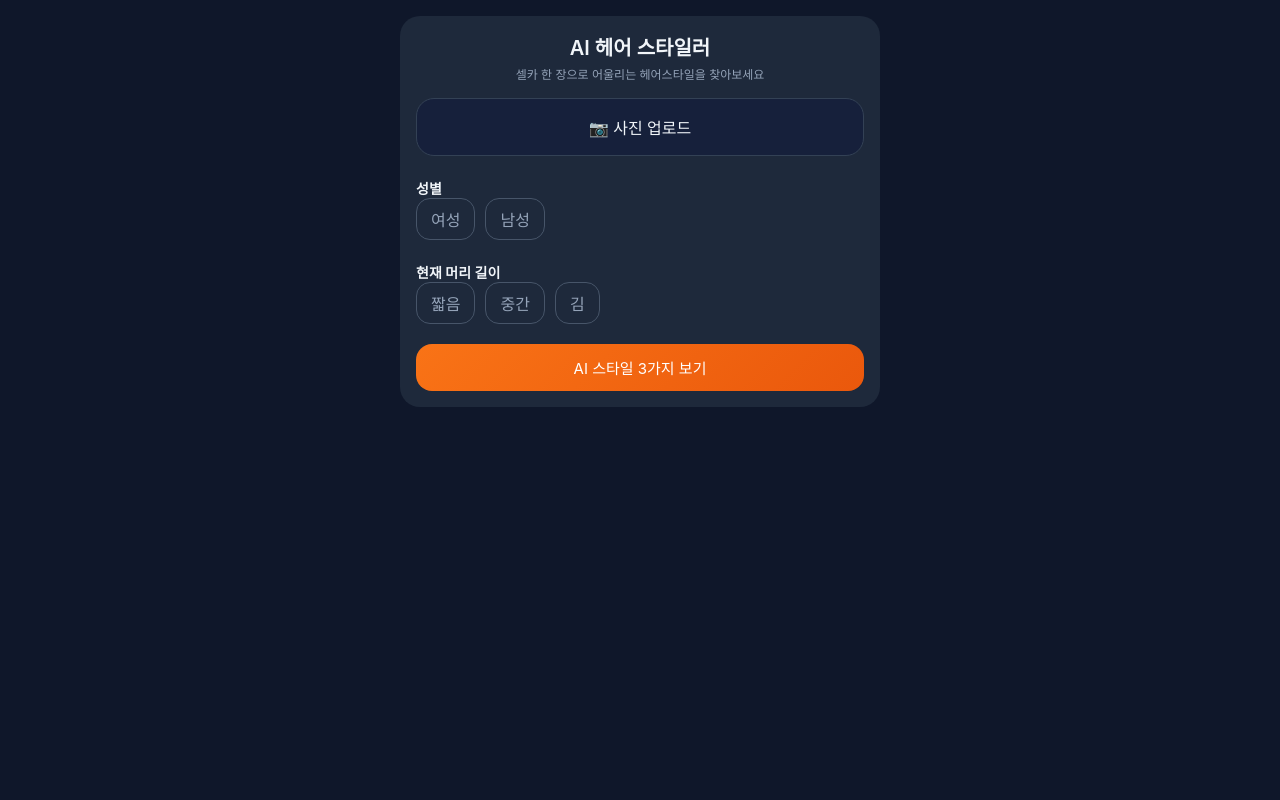
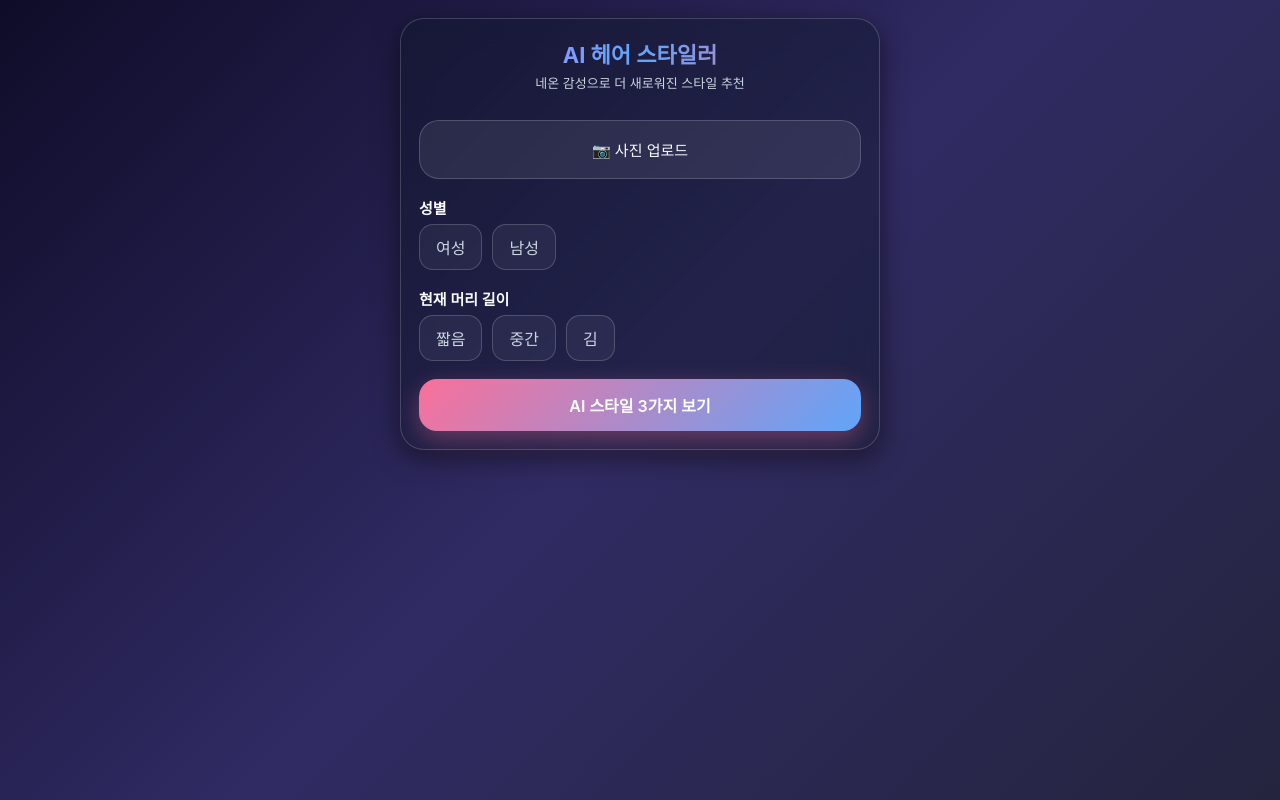
Before and after one commit to wkh7997-ship-it/ai-hair-stylist, a website: page public/index.html in a window 1280 px wide. Drawn offline with Linux system fonts and the light colour scheme.

Commit message:
Update index.html

```diff
--- a/public/index.html
+++ b/public/index.html
@@ -7,107 +7,155 @@
 
   <style>
     :root {
-      --accent: #f97316;
-      --accent-strong: #ea580c;
-      --text: #f1f5f9;
-      --text-sub: #94a3b8;
+      --neon1: #c084fc;
+      --neon2: #60a5fa;
+      --neon3: #fa709a;
+      --glass: rgba(255,255,255,0.08);
+      --border: rgba(255,255,255,0.18);
+      --text: #f8fafc;
+      --text-sub: #cbd5e1;
+      --primary: #a855f7;
+      --primary-strong: #9333ea;
     }
-    * { margin:0; padding:0; box-sizing:border-box; font-family:-apple-system, BlinkMacSystemFont, system-ui, sans-serif; }
+
+    * { margin:0; padding:0; box-sizing:border-box; font-family:-apple-system, BlinkMacSystemFont, system-ui; }
 
     body {
-      background:#0f172a;
-      padding:16px;
-      display:flex;
-      justify-content:center;
-      color:var(--text);
+      background: linear-gradient(135deg, #0f0c29, #302b63, #24243e);
+      min-height: 100vh;
+      padding: 18px;
+      display: flex;
+      justify-content: center;
+      align-items: flex-start;
+      color: var(--text);
     }
 
     .app {
-      width:100%;
-      max-width:480px;
-      background:#1e293b;
-      border-radius:20px;
-      padding:16px;
-      display:flex;
-      flex-direction:column;
-      gap:16px;
+      width: 100%;
+      max-width: 480px;
+      background: rgba(15, 23, 42, 0.4);
+      border: 1px solid var(--border);
+      border-radius: 24px;
+      backdrop-filter: blur(16px);
+      padding: 18px;
+      box-shadow: 0 8px 26px rgba(0,0,0,0.5);
+      display: flex;
+      flex-direction: column;
+      gap: 18px;
     }
 
-    header { text-align:center; }
-    header .title { font-size:20px; font-weight:600; }
-    header .sub { font-size:12px; color:var(--text-sub); margin-top:4px; }
+    header {
+      text-align: center;
+      padding-bottom: 10px;
+    }
 
+    .title {
+      font-size: 22px;
+      font-weight: 700;
+      background: linear-gradient(90deg, var(--neon1), var(--neon2), var(--neon3));
+      -webkit-background-clip: text;
+      -webkit-text-fill-color: transparent;
+    }
+
+    .sub { font-size: 13px; color: var(--text-sub); margin-top: 4px; }
+
+    /* 업로드 박스 */
     .upload-box {
-      background:#16203b;
-      border:1px solid #334155;
-      border-radius:18px;
-      padding:16px;
-      text-align:center;
-      cursor:pointer;
+      padding: 18px;
+      border-radius: 20px;
+      border: 1px solid var(--border);
+      background: var(--glass);
+      text-align: center;
+      cursor: pointer;
+      transition: 0.2s;
+    }
+
+    .upload-box:hover {
+      background: rgba(255,255,255,0.12);
     }
 
     .img-preview {
-      width:100%;
-      max-width:180px;
-      margin:10px auto 0;
-      border-radius:12px;
-      border:1px solid #64748b;
-      display:none;
-      object-fit:contain;
+      width: 100%;
+      max-width: 180px;
+      margin: 10px auto 0;
+      border-radius: 14px;
+      border: 1px solid var(--border);
+      display: none;
+      object-fit: contain;
     }
-    #photoInput { display:none; }
 
-    .section-title { font-size:14px; font-weight:600; margin-top:6px; }
-    .select-group { display:flex; flex-wrap:wrap; gap:10px; }
+    #photoInput { display: none; }
+
+    .section-title {
+      font-size: 15px;
+      font-weight: 600;
+      margin-bottom: 6px;
+    }
+
+    .select-group {
+      display: flex;
+      flex-wrap: wrap;
+      gap: 10px;
+    }
 
     .select-btn {
-      padding:8px 14px;
-      border-radius:14px;
-      border:1px solid #475569;
-      background:#1e293b;
-      color:var(--text-sub);
-      cursor:pointer;
+      padding: 10px 16px;
+      border-radius: 14px;
+      background: rgba(255,255,255,0.05);
+      border: 1px solid var(--border);
+      color: var(--text-sub);
+      cursor: pointer;
+      transition: 0.2s;
     }
 
     .select-btn.active {
-      background:linear-gradient(135deg, var(--accent), var(--accent-strong));
-      border:none;
-      color:#fff;
+      background: linear-gradient(135deg, var(--neon1), var(--neon2));
+      color: white;
+      border: none;
+      box-shadow: 0 4px 14px rgba(192,132,252,0.4);
     }
 
+    /* 버튼 */
     .go-btn {
-      padding:13px;
-      border-radius:16px;
-      border:none;
-      background:linear-gradient(135deg, var(--accent), var(--accent-strong));
-      color:#fff;
-      font-size:15px;
-      cursor:pointer;
-      margin-top:4px;
+      padding: 14px;
+      border-radius: 18px;
+      font-size: 16px;
+      border: none;
+      font-weight: 600;
+      cursor: pointer;
+      background: linear-gradient(135deg, var(--neon3), var(--neon2));
+      color: white;
+      box-shadow: 0 8px 24px rgba(250,112,154,0.35);
+      transition: 0.2s;
+    }
+
+    .go-btn:active {
+      transform: scale(0.97);
     }
 
     /* 로딩 오버레이 */
     #loadingOverlay {
-      display:none;
-      position:fixed;
-      top:0; left:0;
-      width:100%; height:100%;
-      background:rgba(0,0,0,0.55);
-      backdrop-filter:blur(4px);
-      z-index:9999;
-      justify-content:center;
-      align-items:center;
+      display: none;
+      position: fixed;
+      z-index: 9999;
+      top: 0; left: 0;
+      width: 100%; height: 100%;
+      backdrop-filter: blur(4px);
+      background: rgba(0,0,0,0.55);
+      justify-content: center;
+      align-items: center;
     }
 
     .loader {
-      width:40px; height:40px;
-      border:4px solid rgba(255,255,255,0.3);
-      border-top-color:var(--accent);
-      border-radius:50%;
-      animation:spin 1s linear infinite;
+      width: 46px;
+      height: 46px;
+      border: 5px solid rgba(255,255,255,0.3);
+      border-top-color: var(--neon1);
+      border-radius: 50%;
+      animation: spin 1s linear infinite;
     }
 
-    @keyframes spin { to { transform:rotate(360deg); } }
+    @keyframes spin { to { transform: rotate(360deg); } }
 
   </style>
 </head>
@@ -117,7 +165,7 @@
 <div id="loadingOverlay">
   <div>
     <div class="loader"></div>
-    <p style="margin-top:10px; font-size:13px;">AI가 스타일 생성 중...</p>
+    <p style="margin-top:10px; font-size:14px;">AI가 스타일 생성 중...</p>
   </div>
 </div>
 
@@ -125,15 +173,17 @@
 
   <header>
     <div class="title">AI 헤어 스타일러</div>
-    <div class="sub">셀카 한 장으로 어울리는 헤어스타일을 찾아보세요</div>
+    <div class="sub">네온 감성으로 더 새로워진 스타일 추천</div>
   </header>
 
+  <!-- 이미지 업로드 -->
   <div class="upload-box" onclick="document.getElementById('photoInput').click()">
-    <div>📷 사진 업로드</div>
+    <div style="font-size:15px;">📷 사진 업로드</div>
     <img id="preview" class="img-preview" />
     <input type="file" id="photoInput" accept="image/*" />
   </div>
 
+  <!-- 성별 -->
   <div>
     <div class="section-title">성별</div>
     <div class="select-group">
@@ -142,6 +192,7 @@
     </div>
   </div>
 
+  <!-- 머리 길이 -->
   <div>
     <div class="section-title">현재 머리 길이</div>
     <div class="select-group">
@@ -160,6 +211,7 @@ let uploadedImage = null;
 let selectedGender = null;
 let selectedHair = null;
 
+/* 이미지 미리보기 */
 document.getElementById("photoInput").addEventListener("change", (e)=>{
   const file = e.target.files[0];
   if (!file) return;
@@ -174,6 +226,7 @@ document.getElementById("photoInput").addEventListener("change", (e)=>{
   reader.readAsDataURL(file);
 });
 
+/* 선택 버튼 */
 function toggleSelect(btn, type){
   const group = btn.parentNode.querySelectorAll(".select-btn");
   group.forEach(b=>b.classList.remove("active"));
@@ -183,6 +236,7 @@ function toggleSelect(btn, type){
   if(type==="hair") selectedHair = btn.dataset.value;
 }
 
+/* AI 호출 */
 function goNext(){
   if(!uploadedImage){ alert("사진을 업로드해주세요."); return; }
   if(!selectedGender){ alert("성별을 선택해주세요."); return; }
@@ -192,7 +246,10 @@ function goNext(){
 
   document.getElementById("loadingOverlay").style.display = "flex";
 
-  fetch("/api/hair-preview", {
+  /* ⚠️ 중요: 모바일에서 반응 없음 현상 해결하려면 API URL 바꿔야 함 */
+  const API = ""; // ← Render URL 넣으면 모바일 즉시 작동
+
+  fetch(API + "/api/hair-preview", {
     method:"POST",
     headers:{ "Content-Type":"application/json" },
     body:JSON.stringify({
```
